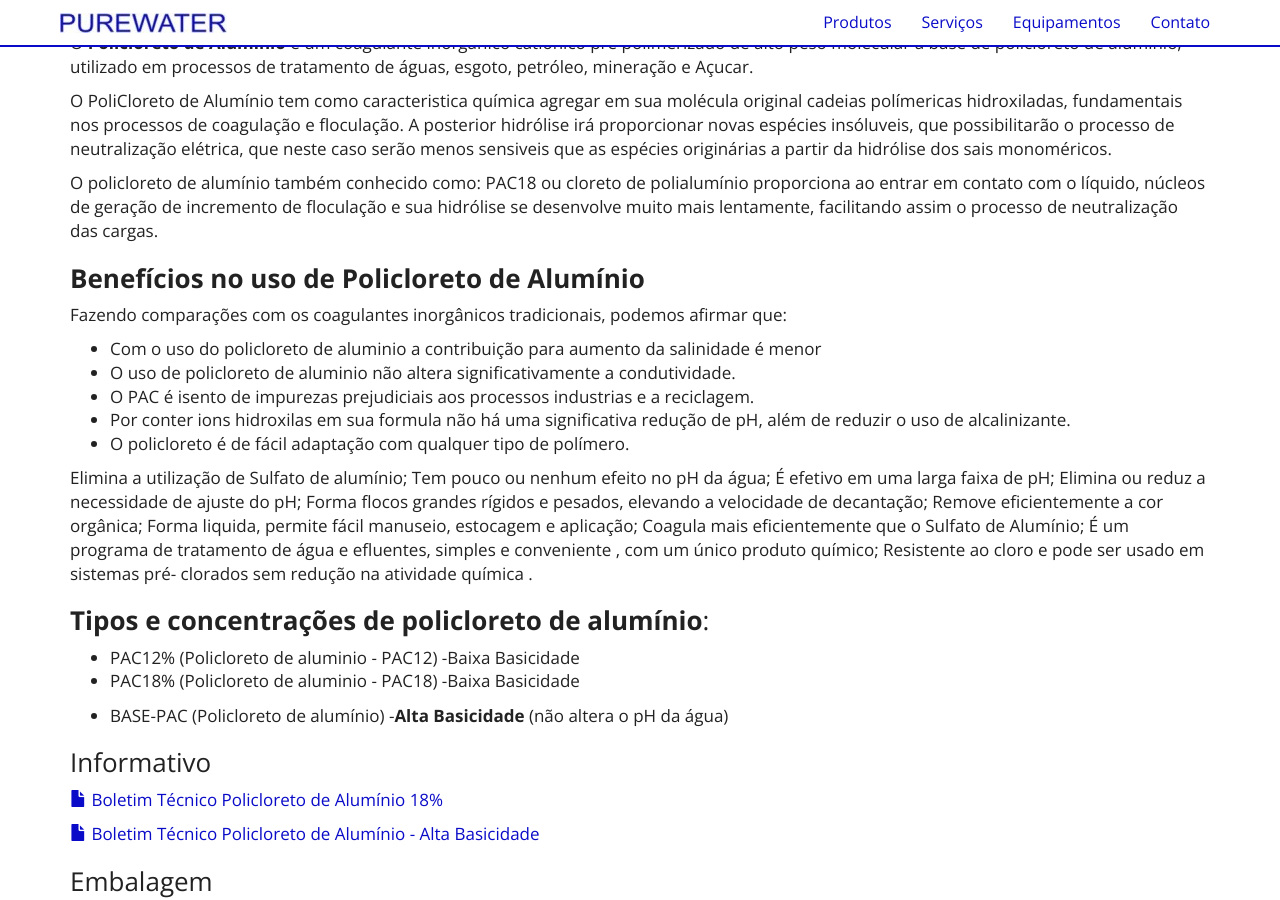
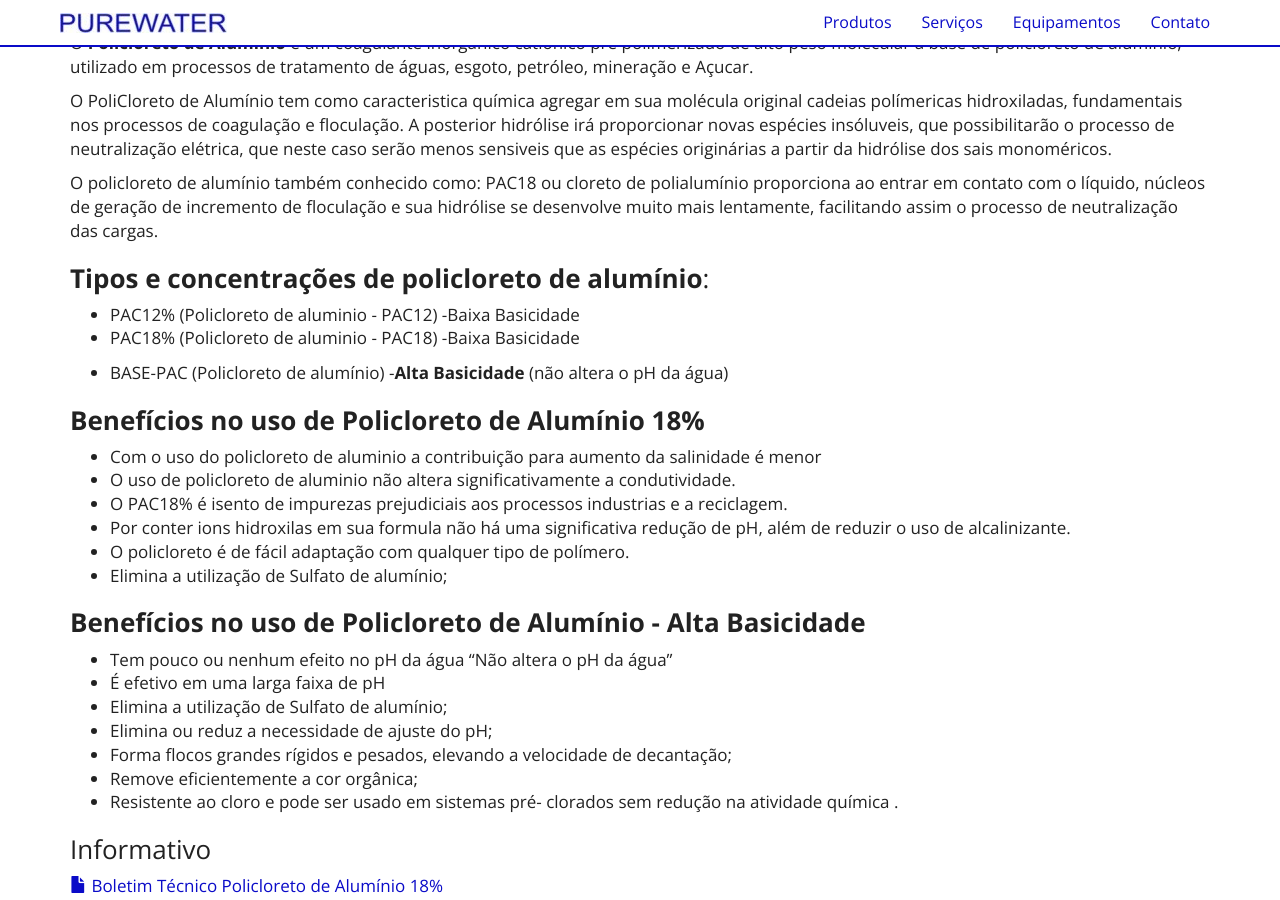
Before and after one commit to purewaterefluentes/purewaterefluentes.github.io, a Jekyll site: the page built from produtos/policloreto-de-aluminio.md, in a window 1280 px wide and 900 px high, scrolled down 339 px. Built offline with Jekyll 4.4.1, drawn with Linux system fonts in a browser that asks for light colours; nearby versions of some CDN libraries; library files that are not in the unit come from our copies; some of the changed lines change nothing that is shown.

Commit message:
Update policloreto-de-aluminio.md

```diff
--- a/produtos/policloreto-de-aluminio.md
+++ b/produtos/policloreto-de-aluminio.md
@@ -13,27 +13,6 @@ O PoliCloreto de Alumínio tem como caracteristica química agregar em sua molé
 
 O policloreto de alumínio também conhecido como: PAC18 ou cloreto de polialumínio proporciona ao entrar em contato com o líquido, núcleos de geração de incremento de floculação e sua hidrólise se desenvolve muito mais lentamente, facilitando assim o processo de neutralização das cargas.
 
-### **Benefícios no uso de Policloreto de Alumínio**
-
-Fazendo comparações com os coagulantes inorgânicos tradicionais, podemos afirmar que:
-
-- Com o uso do policloreto de aluminio a  contribuição para aumento da salinidade é menor
-- O uso de policloreto de aluminio não altera significativamente a condutividade.
-- O PAC é isento de impurezas prejudiciais aos processos industrias e a reciclagem.
-- Por conter ions hidroxilas em sua formula não há uma significativa redução de pH, além de reduzir o uso de alcalinizante.
-- O policloreto é de fácil adaptação com qualquer tipo de polímero.
-
-Elimina a utilização de Sulfato de alumínio;
-Tem pouco ou nenhum efeito no pH da água;
-É efetivo em uma larga faixa de pH;
-Elimina ou reduz a necessidade de ajuste do pH;
-Forma flocos grandes rígidos e pesados, elevando a velocidade de decantação;
-Remove eficientemente a cor orgânica;
-Forma liquida, permite fácil manuseio, estocagem e aplicação;
-Coagula mais eficientemente que o Sulfato de Alumínio;
-É um programa de tratamento de água e efluentes, simples e conveniente , com um único produto químico;
-Resistente ao cloro e pode ser usado em sistemas pré- clorados sem redução na atividade química .
-
 ### **Tipos e concentrações de policloreto de alumínio**:
 
 - PAC12% (Policloreto de aluminio - PAC12) -Baixa Basicidade
@@ -41,6 +20,24 @@ Resistente ao cloro e pode ser usado em sistemas pré- clorados sem redução na
 
 - BASE-PAC (Policloreto de alumínio) -**Alta Basicidade** (não altera o pH da água)
 
+### **Benefícios no uso de Policloreto de Alumínio 18%**
+
+- Com o uso do policloreto de aluminio a  contribuição para aumento da salinidade é menor
+- O uso de policloreto de aluminio não altera significativamente a condutividade.
+- O PAC18% é isento de impurezas prejudiciais aos processos industrias e a reciclagem.
+- Por conter ions hidroxilas em sua formula não há uma significativa redução de pH, além de reduzir o uso de alcalinizante.
+- O policloreto é de fácil adaptação com qualquer tipo de polímero.
+- Elimina a utilização de Sulfato de alumínio;
+
+### **Benefícios no uso de Policloreto de Alumínio - Alta Basicidade**
+
+- Tem pouco ou nenhum efeito no pH da água "Não altera o pH da água"
+- É efetivo em uma larga faixa de pH
+- Elimina a utilização de Sulfato de alumínio;
+- Elimina ou reduz a necessidade de ajuste do pH;
+- Forma flocos grandes rígidos e pesados, elevando a velocidade de decantação;
+- Remove eficientemente a cor orgânica;
+- Resistente ao cloro e pode ser usado em sistemas pré- clorados sem redução na atividade química .
 
 ### Informativo
 
```
